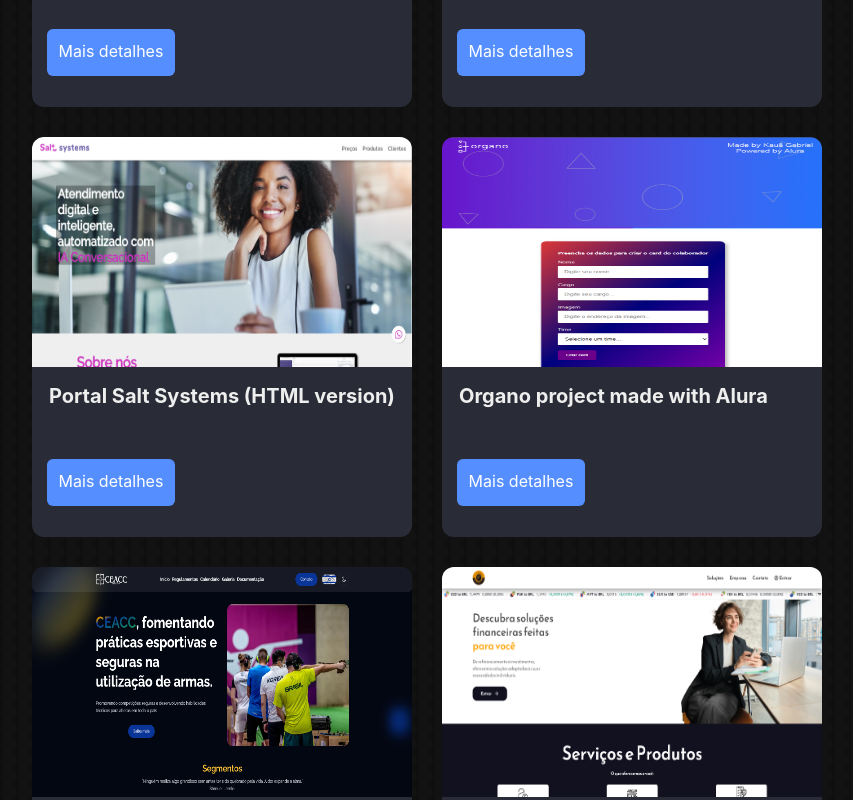
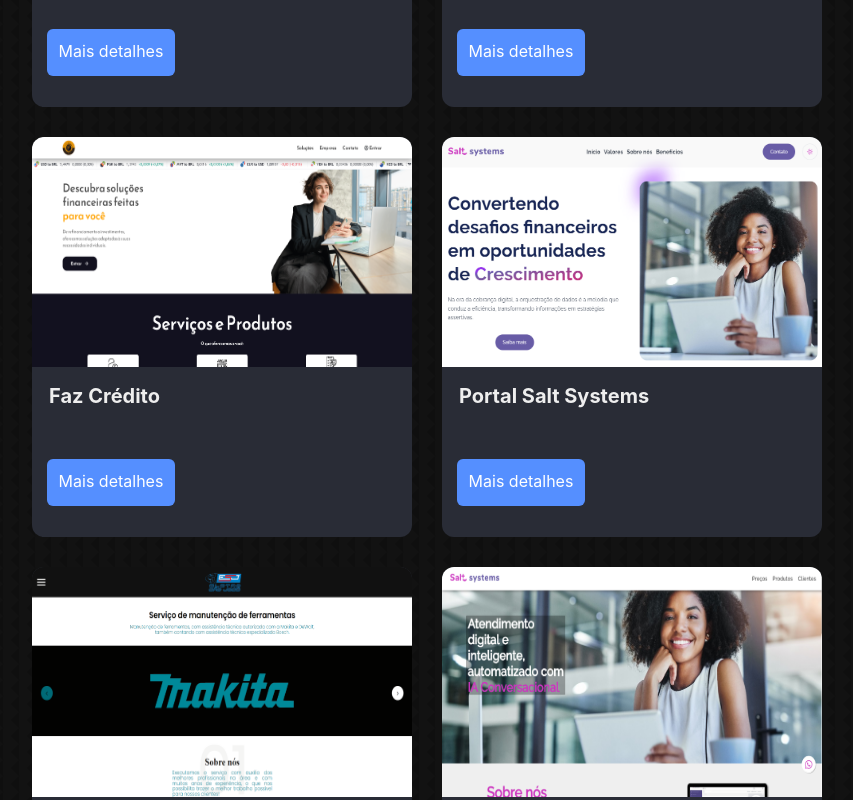
Before and after one commit to FiNiShYy/MyPortfolio, a React (Create React App) app: page / in a window 1280 px wide. Shown: the part 1480-2280 px from the top of the page, without its empty margins (213-1066 px from the left). Built offline with nearby package versions, Linux system fonts and the light colour scheme; the HTML template or start-up script is replaced by a standard one.

Commit message:
Implement code changes to enhance functionality and improve performance

```diff
--- a/src/components/Portfolio/index.jsx
+++ b/src/components/Portfolio/index.jsx
@@ -6,13 +6,35 @@ import SaltHTML from '../../assets/SaltHTML.png'
 import Organo from '../../assets/OrganoProject.png'
 import Confeacc from '../../assets/confeacc.png'
 import FazCredito from '../../assets/fazcredito.png'
+import FCIViagens from '../../assets/FCIViagens.png'
 import './Portfolio.css';
 
 const Portfolio = ({isEnglish}) => {
         return (
         <div id='projects' className='portfolio-section'>
-            <h1>{isEnglish ? "RECENT PROJECTS" : "PROJETOS RECENTES"}</h1>
+                <h1>{isEnglish ? "RECENT PROJECTS" : "PROJETOS RECENTES"}</h1>
         <div className='card-section'>
+        <Cards
+                className='cards'
+                imageUrl={FCIViagens}
+                titulo='FCI Viagens'
+                link="https://fciviagens.com.br"
+                isEnglish={isEnglish}
+        />
+        <Cards
+                className='cards'
+                imageUrl={Confeacc}
+                titulo='CONFEACC'
+                link="https://confeacc.com.br"
+                isEnglish={isEnglish}
+        />
+        <Cards
+                className='cards'
+                imageUrl={FazCredito}
+                titulo='Faz Crédito'
+                link="https://fazcredito.com.br"
+                isEnglish={isEnglish}
+        />
         <Cards
                 className='cards'
                 imageUrl={PortalSalt}
@@ -41,20 +63,6 @@ const Portfolio = ({isEnglish}) => {
                 link="https://organo-react-beta-one.vercel.app/"
                 isEnglish={isEnglish}
         />
-        <Cards
-                className='cards'
-                imageUrl={Confeacc}
-                titulo='CONFEACC'
-                link="https://confeacc.com.br"
-                isEnglish={isEnglish}
-        />
-        <Cards
-                className='cards'
-                imageUrl={FazCredito}
-                titulo='Faz Crédito'
-                link="https://fazcredito.com.br"
-                isEnglish={isEnglish}
-        />
         </div>
         </div>
         )
```
Also changed, not shown: src/assets/FCIViagens.png (added), 1 other file (tests, documents, lock files or other folders).
